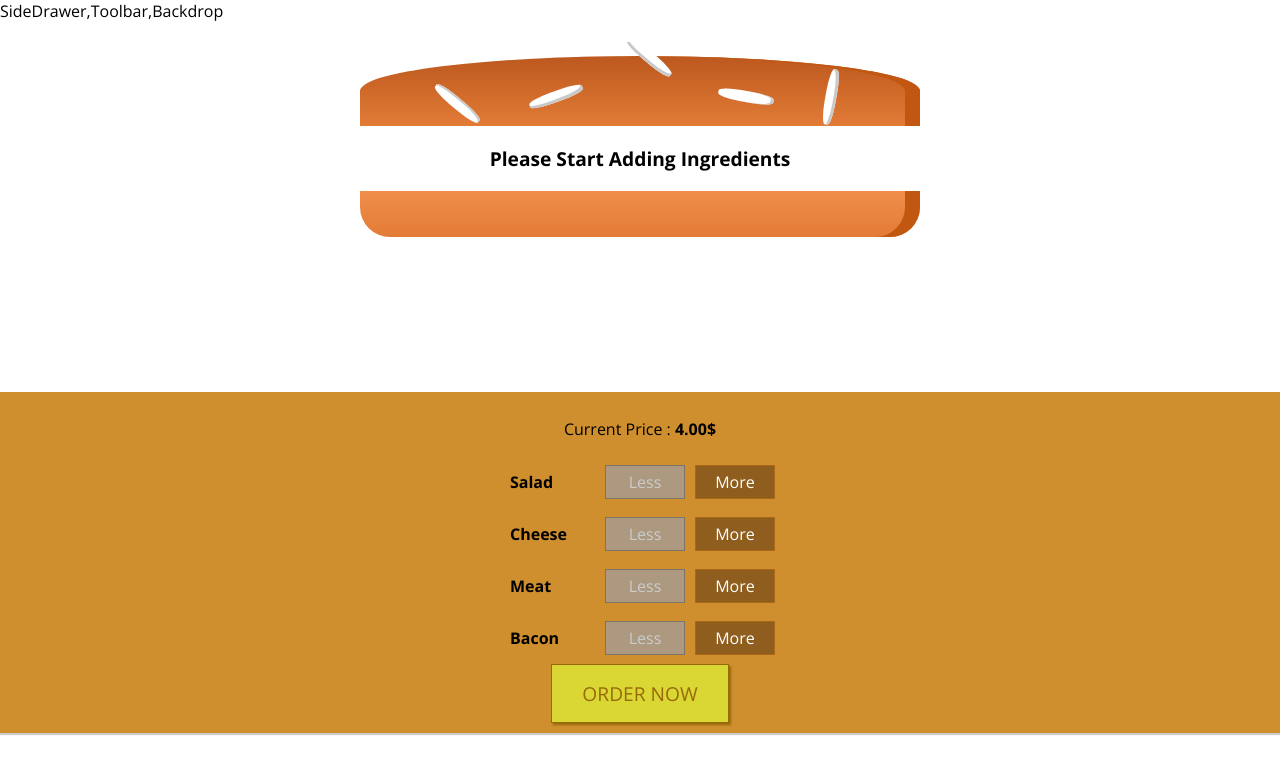
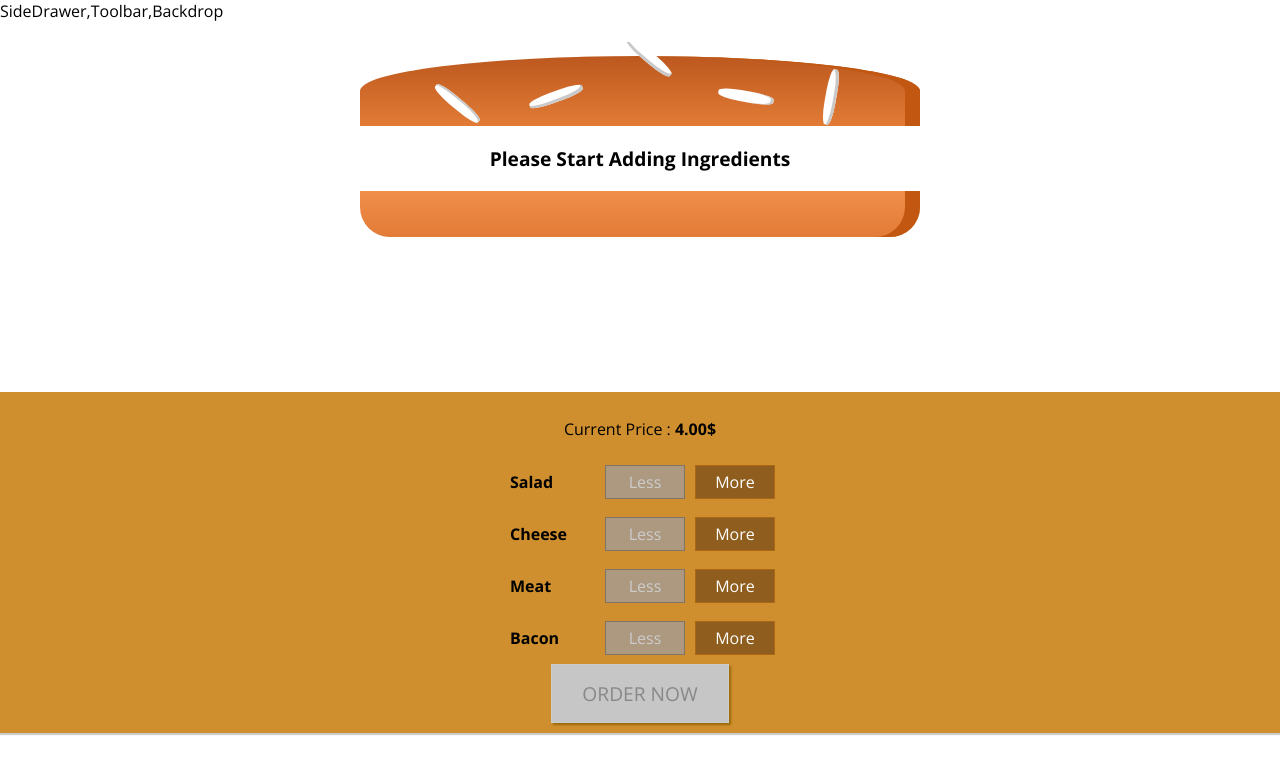
Before and after one commit to sahilkaushal7/Burger-Builder, a React app: page / in a window 1280 px wide. Shown: the top 774 px of the page. Built offline with nearby package versions, Linux system fonts and the light colour scheme.

Commit message:
Modified Order Now Button

```diff
--- a/src/Components/Burger/BuildControls/BuildControls.js
+++ b/src/Components/Burger/BuildControls/BuildControls.js
@@ -15,7 +15,7 @@
     {controls.map(ctrl =>( <BuildControl removed={()=>props.ingredientRemoved(ctrl.type)}
      added={()=>props.ingredientAdded(ctrl.type)} key={ctrl.label} label={ctrl.label} disabled={props.disabled[ctrl.type]}/>
      ))}
-    <button className={Styles.OrderButton}>ORDER NOW</button>
+    <button className={Styles.OrderButton} disabled={!props.purchasable}>ORDER NOW</button>
     </div>
 );
 
--- a/src/Containers/BurgerBuilder/BurgerBuilder.js
+++ b/src/Containers/BurgerBuilder/BurgerBuilder.js
@@ -18,7 +18,18 @@
             meat : 0,
             cheese : 0
         },
-        totalCost : 4
+        totalCost : 4,
+        purchasable : false
+    }
+    updatePurchaseState (ingredients) {
+        const sum = Object.keys( ingredients )
+            .map( igKey => {
+                return ingredients[igKey];
+            } )
+            .reduce( ( sum, el ) => {
+                return sum + el;
+            }, 0 );
+        this.setState( { purchasable: sum > 0 } );
     }
     addIngredientHandler = (type) => {
         const updateIngredients = {...this.state.ingredients};
@@ -32,6 +43,7 @@
             ingredients: updateIngredients
 
         });
+        this.updatePurchaseState(updateIngredients);
     }
     removeIngredientHandler = (type) => {
         const oldCount = this.state.ingredients[type];
@@ -49,7 +61,9 @@
             ingredients: updateIngredients
 
         });
+        this.updatePurchaseState(updateIngredients);
     }
+
     render(){
         const disableInfo = {...this.state.ingredients};
         for(let key in disableInfo)
@@ -62,7 +76,8 @@
                 <BuildControls ingredientAdded = {this.addIngredientHandler}
                 ingredientRemoved = {this.removeIngredientHandler}
                 disabled = {disableInfo}
-                price = {this.state.totalCost}/>
+                price = {this.state.totalCost}
+                purchasable={this.state.purchasable}/>
             </Auxi>
         );
     }
```
